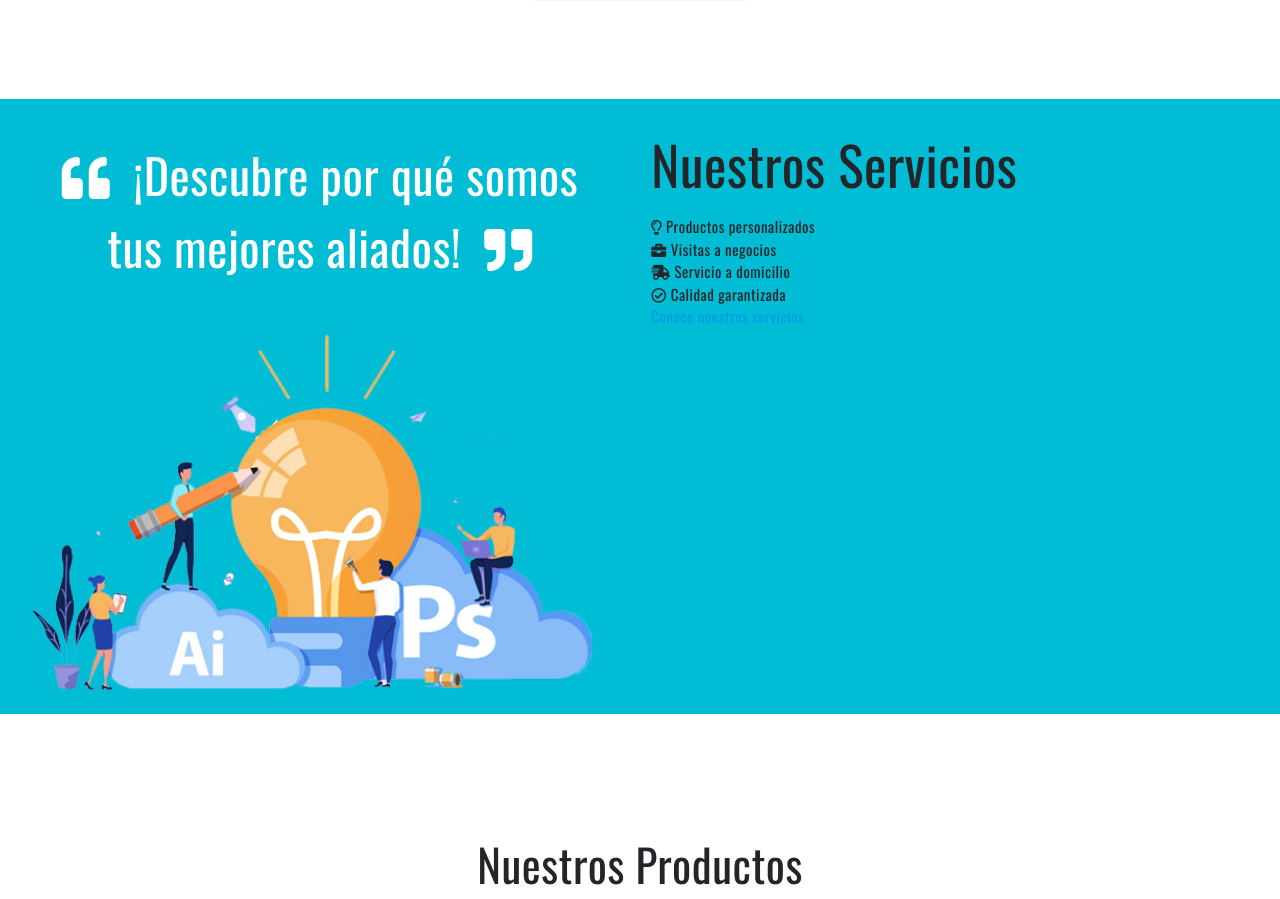
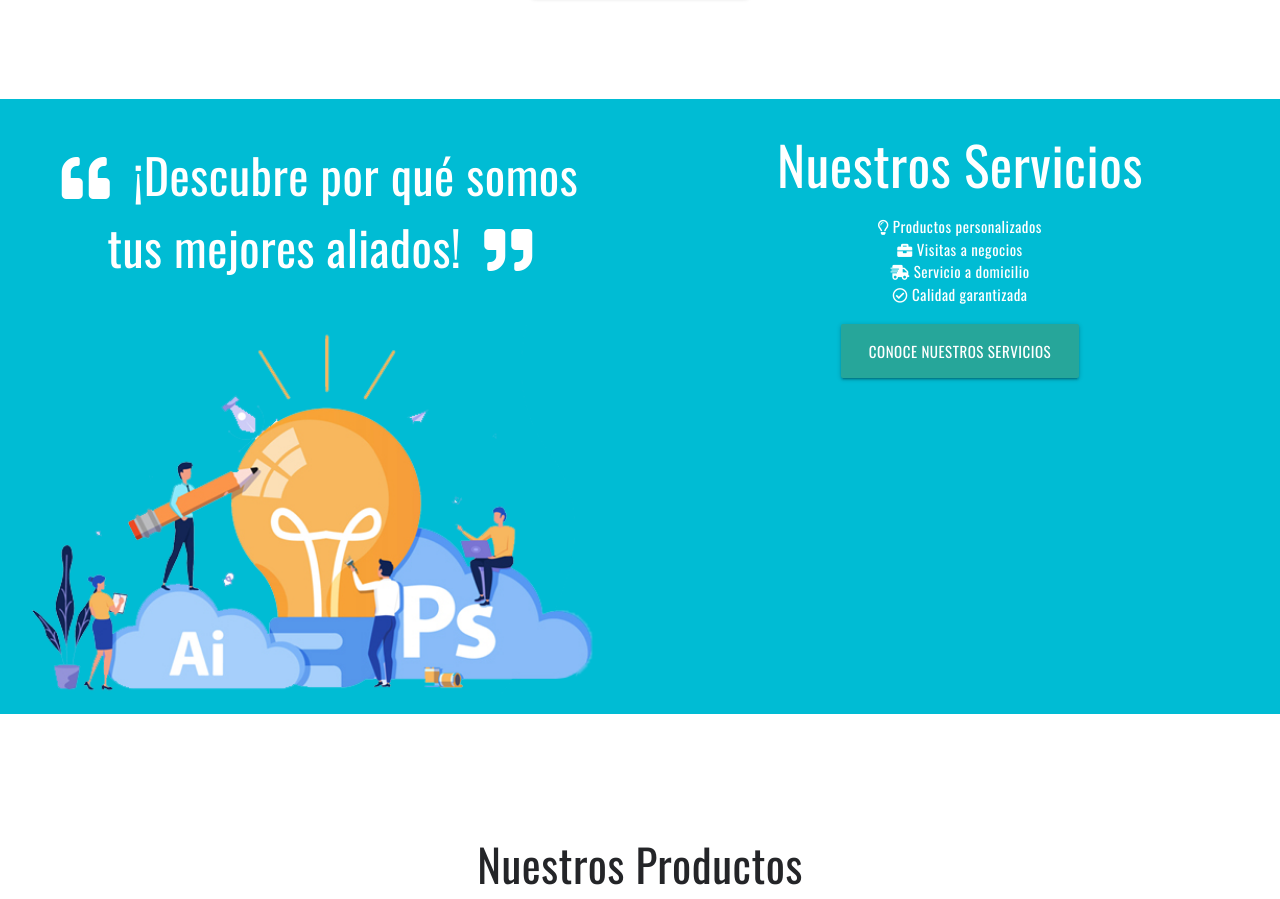
Before and after one commit to alphonse37/pmpublicidad, a plain HTML site: page index.html in a window 1280 px wide. Shown: the part 1043-1942 px from the top of the page. Drawn offline with nearby package versions, Linux system fonts and the light colour scheme; a web font is replaced by a local one.

Commit message:
mas avance

```diff
--- a/css/estilo.css
+++ b/css/estilo.css
@@ -10,6 +10,8 @@
 /* https://www.emenjivar.com
 https://pm3.agency/about/
 http://pmpublicidadymercadeo.co/
+http://legalia.eu/
+https://mediaproper.com/contact-us/
 */
 
 /* variables para fuentes y colores */
@@ -289,6 +291,9 @@ https://www.basili.co/en/agency/
     padding: 40px;
 }
 
+.boton-servicios {
+    margin-top: 3%;
+}
 
 /* SERVICIOS */
 
--- a/index.html
+++ b/index.html
@@ -121,14 +121,14 @@
                     </div>
                 </div>
 
-                <div class="col s12 l6">
-                    <h2>Nuestros Servicios</h2>
-                    <p><i class="far fa-lightbulb"></i> Productos personalizados</p>
-                    <p><i class="fas fa-briefcase"></i> Visitas a negocios</p>
-                    <p><i class="fas fa-shipping-fast"></i> Servicio a domicilio</p>
-                    <p><i class="far fa-check-circle"></i> Calidad garantizada</p>
+                <div class="col s12 l6 nuestros-servicios center">
+                    <h2 class="center white-text">Nuestros Servicios</h2>
+                    <p class="white-text"><i class="far fa-lightbulb"></i> Productos personalizados</p>
+                    <p class="white-text"><i class="fas fa-briefcase"></i> Visitas a negocios</p>
+                    <p class="white-text"><i class="fas fa-shipping-fast"></i> Servicio a domicilio</p>
+                    <p class="white-text"><i class="far fa-check-circle"></i> Calidad garantizada</p>
                     <div class="boton-servicios">
-                            <a href="servicios.html">Conoce nuestros servicios</a>
+                            <a href="servicios.html" class="btn btn-large white-text">Conoce nuestros servicios</a>
                         </div>
                 </div>
             </div>
```
